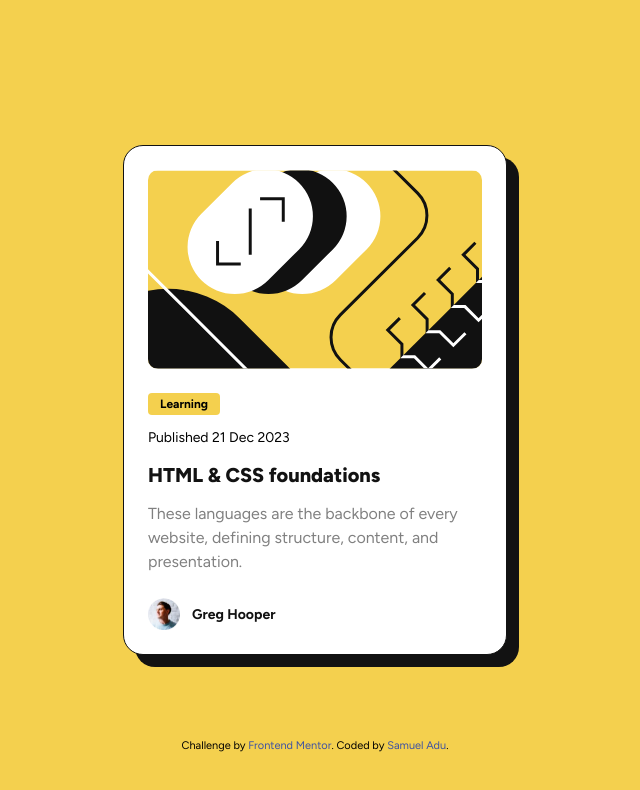
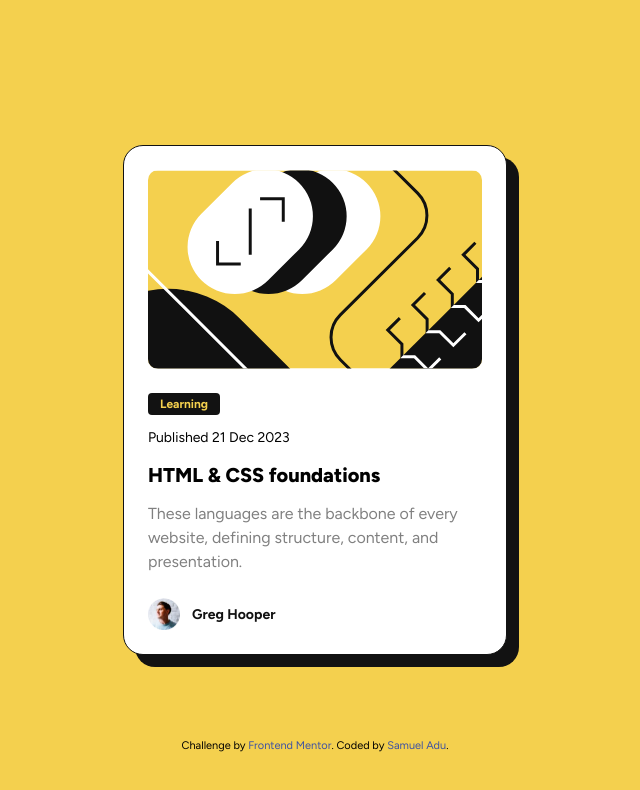
Before and after one commit to samuel-adu/blog-preview-card, a plain HTML site: page index.html in a window 1280 px wide. In both pictures the pointer is over the element "Learning". Shown: the whole page, without its empty margins (325-965 px from the left). Drawn offline with Linux system fonts and the light colour scheme.

Commit message:
accessibilty update

```diff
--- a/index.html
+++ b/index.html
@@ -33,7 +33,7 @@
         <div class="tag">Learning</div>
         <p class="date">Published 21 Dec 2023</p>
 
-        <a href="#" class="heading">HTML & CSS foundations</a>
+        <h1 class="heading">HTML & CSS foundations</h1>
 
         <p class="card__text">
           These languages are the backbone of every website, defining structure,
--- a/style.css
+++ b/style.css
@@ -58,6 +58,12 @@ a:hover {
   margin-bottom: 12px;
   font-size: 12px;
   font-weight: 700;
+  cursor: pointer;
+}
+
+.tag:hover {
+  color: var(--yellow);
+  background-color: var(--black);
 }
 
 .date {
@@ -74,6 +80,11 @@ a:hover {
   font-weight: 800;
   display: block;
   margin-bottom: 12px;
+  cursor: pointer;
+}
+
+.heading:hover {
+  color: var(--yellow);
 }
 
 .card__text {
@@ -92,6 +103,12 @@ a:hover {
 .avatar {
   width: 32px;
   height: 32px;
+  cursor: pointer;
+}
+
+.avatar:hover {
+  border: 1px solid var(--yellow);
+  border-radius: 50%;
 }
 
 .name {
```
